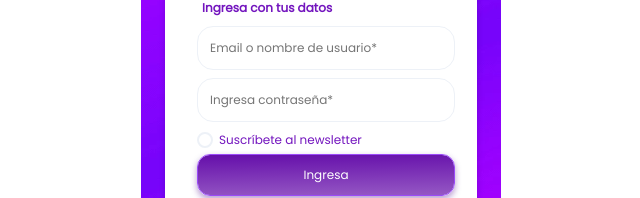
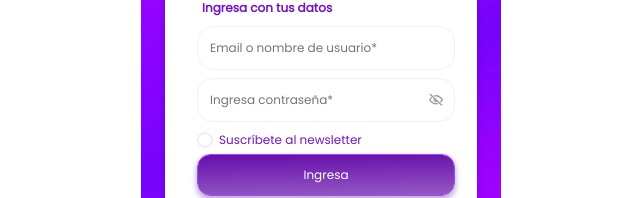
Before and after one commit to napandalesr/tes_omni_pro, a React (Create React App) app: page / in a window 1280 px wide. Shown: the part 361-559 px from the top of the page, without its empty margins (319-959 px from the left). Built offline with nearby package versions, Linux system fonts and the light colour scheme.

Commit message:
feat: se agrega la visualizacion de contraseña del input, se borran los console log

```diff
--- a/src/Representation/Components/Footer/styles.less
+++ b/src/Representation/Components/Footer/styles.less
@@ -3,6 +3,7 @@
 .footer {
   background-color: @background-color-footer;
   padding: 24px;
+  padding-top: 16px;
   &__title {
     margin: 0;
     font-size: 10px;
--- a/src/Representation/Components/Input/index.tsx
+++ b/src/Representation/Components/Input/index.tsx
@@ -9,14 +9,15 @@ interface props {
   name: string
   errors?: any
   error?: boolean
+  clase?: string
 }
 
-const Input: React.FC<props> = ({ type, placeholder, eventValidate, name, errors, error }) => {
+const Input: React.FC<props> = ({ type, placeholder, eventValidate, name, errors, error, clase }) => {
   return <>
   <input
   type={type}
   placeholder={placeholder}
-  {...eventValidate} className={errors[name] || error ? "inputError" : ""}/>
+  {...eventValidate} className={`${errors[name] || error ? "inputError" : ""} ${clase ?? ""}`}/>
   </>;
 };
 
--- a/src/Representation/Containers/FormLogin/index.tsx
+++ b/src/Representation/Containers/FormLogin/index.tsx
@@ -6,6 +6,8 @@ import { changeBrackground, setUserSession } from "../../../Helpers";
 import Button from "../../Components/Button";
 import Input from "../../Components/Input";
 import { classCss } from "../../styles";
+
+import "./styles.less";
 
 interface props {
   loadingShow: () => void
@@ -23,6 +25,7 @@ const FormLogin: React.FC<props> = ({
   loginError
 }) => {
   const [desableForm, setDesableForm] = React.useState(false);
+  const [vewPassword, setViewPassword] = React.useState(false);
   React.useEffect(() => {
     changeBrackground('bg1');
   });
@@ -57,6 +60,10 @@ const FormLogin: React.FC<props> = ({
     loadingHide();
   };
 
+  const passwordView = (): void => {
+    setViewPassword(!vewPassword);
+  };
+
   return <>
   <p className="containerLogin__title">Ingresa con tus datos</p>
   <form onSubmit={handleSubmit(async (data) => { await Submit(data); })}>
@@ -67,13 +74,17 @@ const FormLogin: React.FC<props> = ({
       eventValidate={{ ...register('email', { required: true }) }}
       name="email"
       errors={errors}/>
+    <div className="input-wrapper">
     <Input
-      type="password"
+      type={vewPassword ? "text" : "password"}
       placeholder="Ingresa contraseña*"
       eventValidate={{ ...register('password', { required: true }) }}
       name="password"
       errors={errors}
+      clase="input password"
       error={loginError}/>
+      <img src="assets/08-icon-password.svg" onClick={() => { passwordView(); }}/>
+    </div>
     {loginError && <span className="text-error">Contraseña incorrecta</span>}
     <span className="containerLogin__newsletter">
       <Input
--- /dev/null
+++ b/src/Representation/Containers/FormLogin/styles.less
@@ -0,0 +1,15 @@
+.input-wrapper {
+  position: relative;
+  .input {
+    box-sizing: border-box;
+    width: 100%;
+  }
+  img {
+    position: absolute;
+    left: 12px;
+    top: 50%;
+    transform: translateY(-50%);
+    left: unset;
+    right: 12px;
+  }
+}
--- a/src/Representation/Containers/FormRegister/index.tsx
+++ b/src/Representation/Containers/FormRegister/index.tsx
@@ -33,7 +33,6 @@ const FormRegister: React.FC<props> = ({
 
   React.useEffect(() => {
     const error: any = errors;
-    console.log(error.name);
     if (error.name !== undefined) {
       if (
         error.name.message === "" ||
@@ -62,7 +61,6 @@ const FormRegister: React.FC<props> = ({
       if ([200, 201, 202, 203, 204].includes(response.status)) {
         registerSuccessShow();
         setTimeout(() => { registerSuccesHide(); }, 2000);
-        console.log("Ok");
       }
       setDesableForm(false);
       loadingHide();
--- a/src/index.less
+++ b/src/index.less
@@ -30,3 +30,10 @@ body {
 p, span, button, input {
   font-size: 12px;
 }
+
+input {
+  color: #000 !important;
+  &:focus-visible {
+    outline: #7315BE auto 1px !important;
+  }
+}
```
